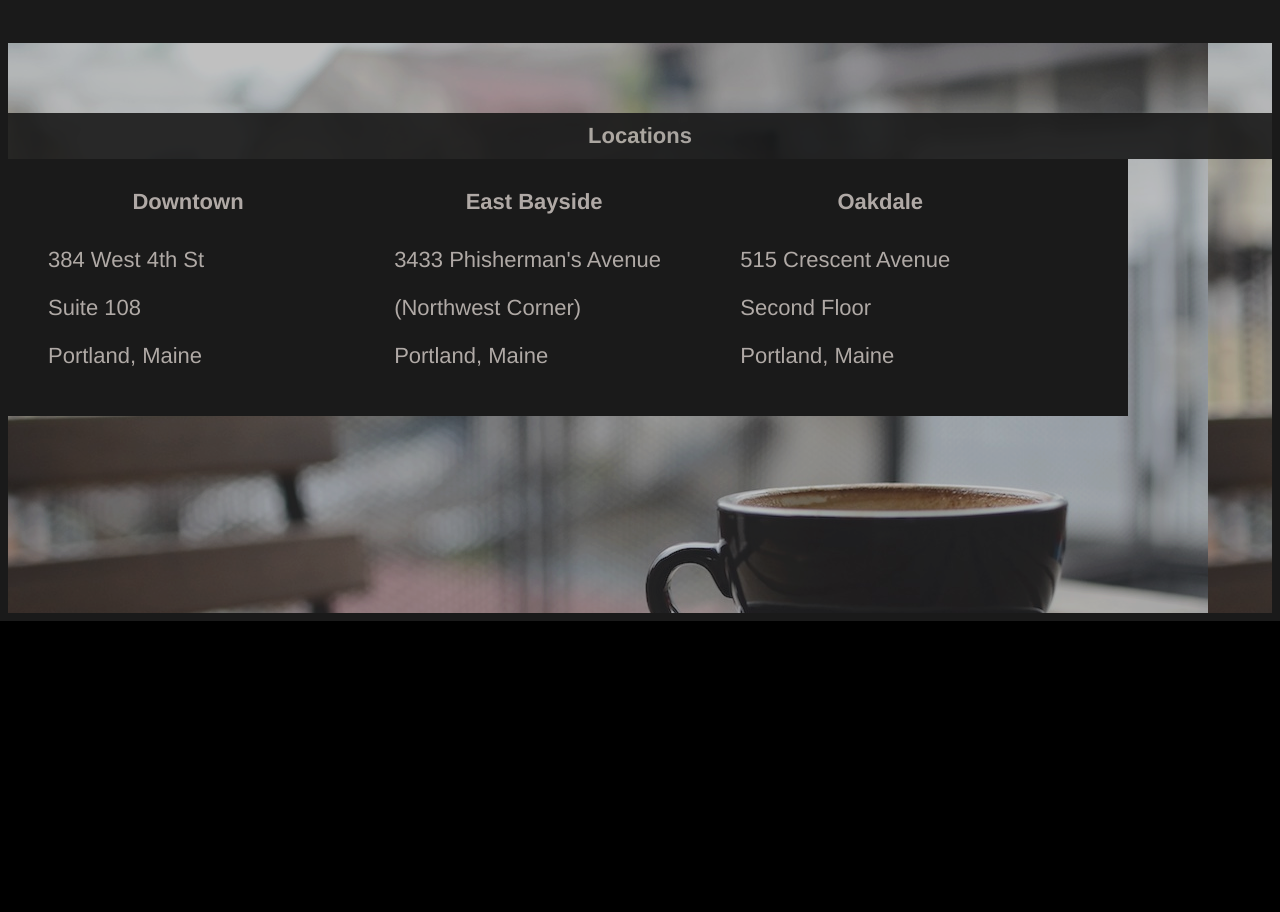
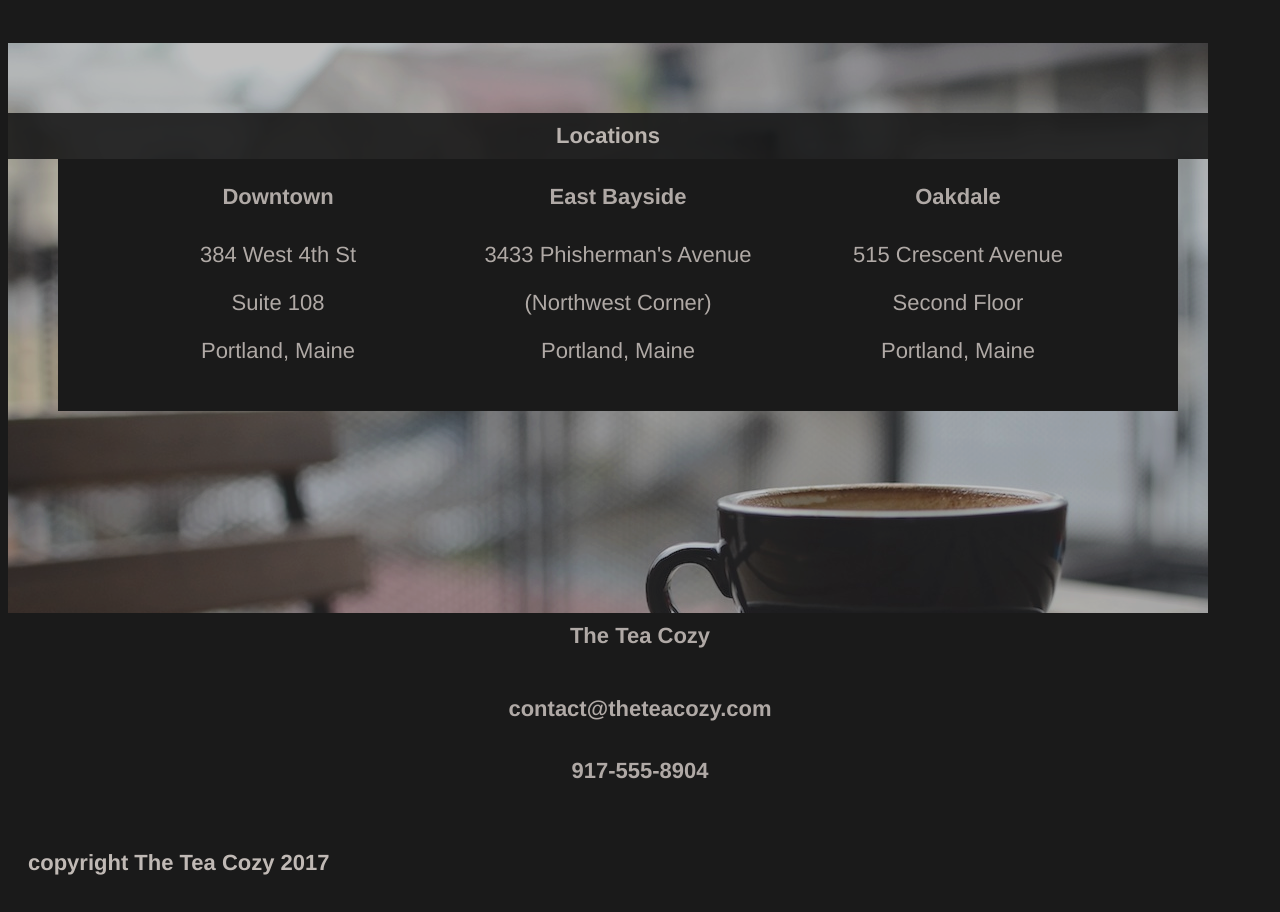
Before and after one commit to debchen/tea-cozy, a plain HTML site: page index.html in a window 1280 px wide. Shown: the part 1574-2486 px from the top of the page. Before the commit the page ends 2195 px from the top, so only its background shows below. Drawn offline with Linux system fonts and the light colour scheme.

Commit message:
complete html and begin revising css

```diff
--- a/index.html
+++ b/index.html
@@ -60,9 +60,7 @@
 
     <!--Location-->
       <div id="Locations">
-        <div class="content">
           <h2> Locations </h2>
-        </div>
         <div class="flex-container store">
           <div class="store">
               <h3>Downtown</h3>
@@ -86,10 +84,17 @@
       </div>
 
     <!--Contact-->
-
+      <div id="contact">
+        <h2>The Tea Cozy</h2>
+        <h5>contact@theteacozy.com</h5>
+        <h5>917-555-8904</h5>
+      </div>
   </div>
 
       <!--Footer -->
+      <footer>
+        <h5>copyright The Tea Cozy 2017 </h5>
+      </footer>
 
   </body>
 </html>
--- a/resources/css/style.css
+++ b/resources/css/style.css
@@ -93,6 +93,7 @@ h2, h3, h4 {
 #Locations {
   background-image: url(../images/img-locations-background.jpg);
   align-items: center;
+  width: 1200px;
   height: 500px;
   padding-top: 70px;
 }
@@ -102,9 +103,10 @@ h2, h3, h4 {
 }
 
 #Locations .flex-container {
-  margin: auto;
+  padding-top: 5px;
+  justify-content: center;
   width: 1100px;
-  justify-content: center;
+  margin: 0 50px;
 }
 .store {
   opacity: 1;
@@ -112,6 +114,16 @@ h2, h3, h4 {
   padding: 10px;
   margin: 5px 20px;
   background-color: black;
-  display: inline-block;
-  justify-content: center;
+  text-align: center;
 }
+
+#contact {
+  height: 200px;
+  width: 100%;
+  text-align: center;
+}
+
+footer {
+  text-align: left;
+  padding-left: 20px;
+}
```
